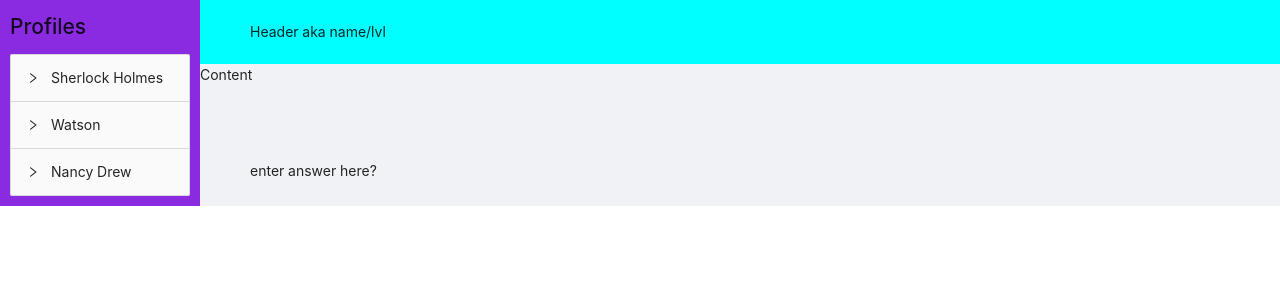
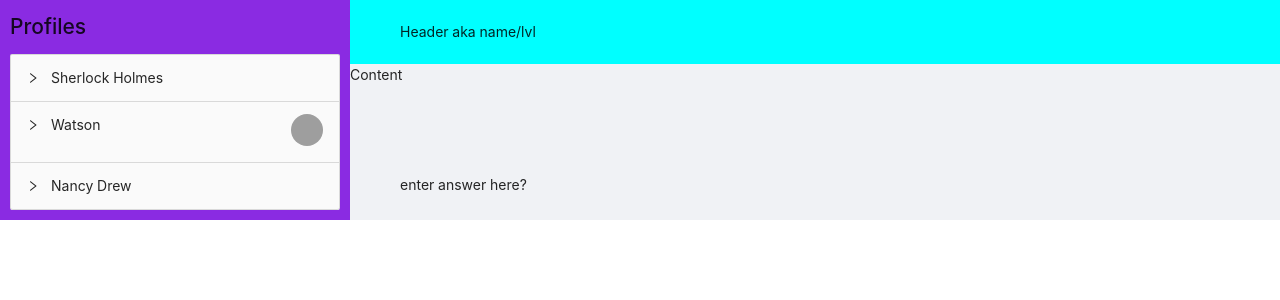
Before and after one commit to SaloniSS/Who-Done-It, a React (Create React App) app in the folder frontend/: page / in a window 1280 px wide. Shown: the top 300 px of the page. Built offline with nearby package versions, Linux system fonts and the light colour scheme; grey boxes are pictures that could not be loaded.

Commit message:
base for profiles

```diff
--- a/frontend/src/App.css
+++ b/frontend/src/App.css
@@ -4,6 +4,7 @@
 
 .ant-layout-sider {
   background: blueviolet !important;
-  width: 300px !important;
+  width: 350px !important;
   max-width: 500px !important;
+  flex: 0 0 350px !important;
 }
--- a/frontend/src/components/Profiles.js
+++ b/frontend/src/components/Profiles.js
@@ -1,4 +1,4 @@
-import { Collapse } from "antd";
+import { Collapse, Avatar } from "antd";
 const { Panel } = Collapse;
 
 const text = `
@@ -15,7 +15,21 @@ export const Profiles = () => {
         <Panel header="Sherlock Holmes" key="1">
           <p>{text}</p>
         </Panel>
-        <Panel header="Watson" key="2">
+        <Panel
+          header={
+            <div
+              style={{
+                display: "flex",
+                direction: "flex-row",
+                justifyContent: "space-between",
+              }}
+            >
+              <p>Watson</p>
+              <Avatar src="https://zos.alipayobjects.com/rmsportal/ODTLcjxAfvqbxHnVXCYX.png" />
+            </div>
+          }
+          key="2"
+        >
           <p>{text}</p>
         </Panel>
         <Panel header="Nancy Drew" key="3">
```
